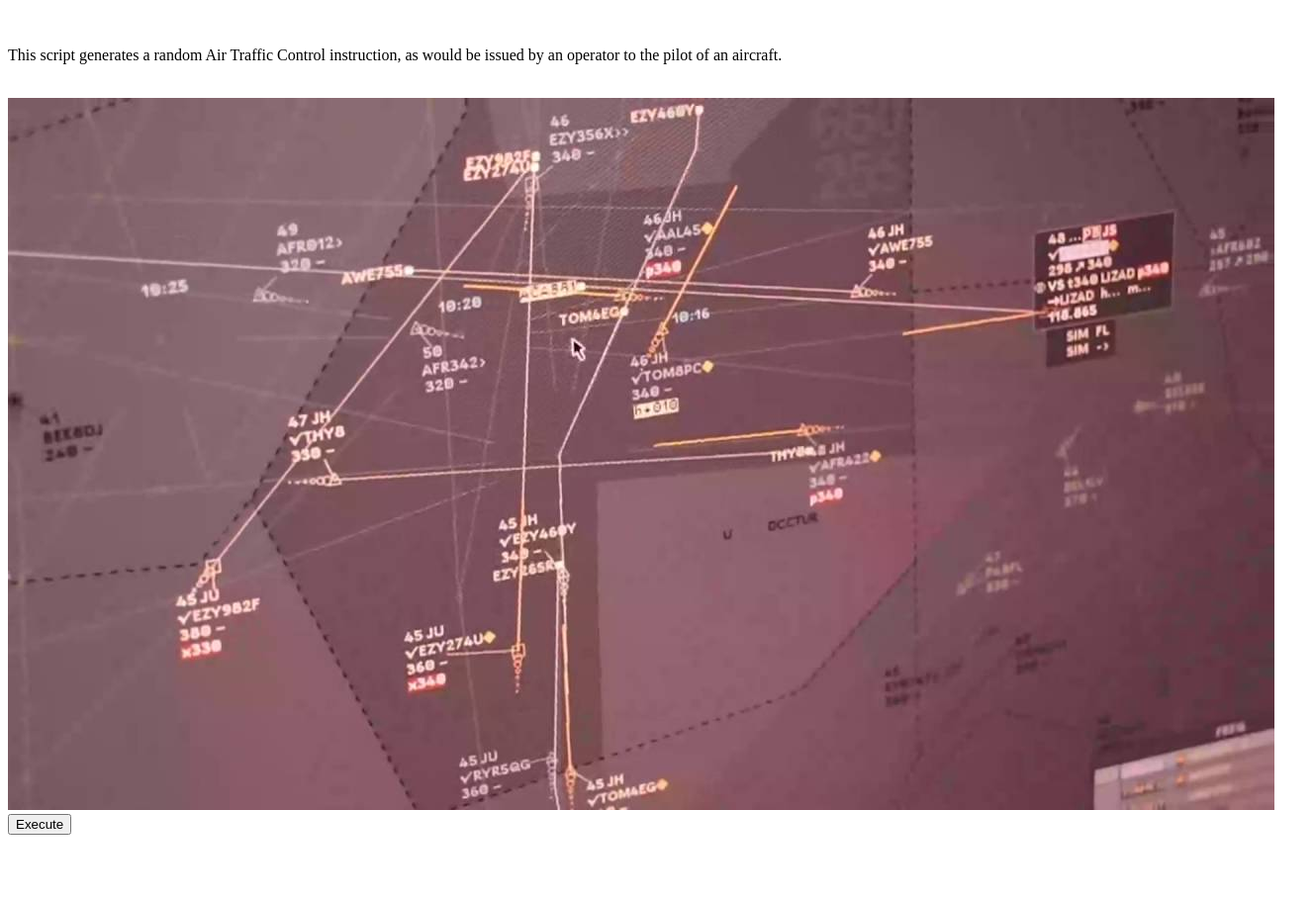
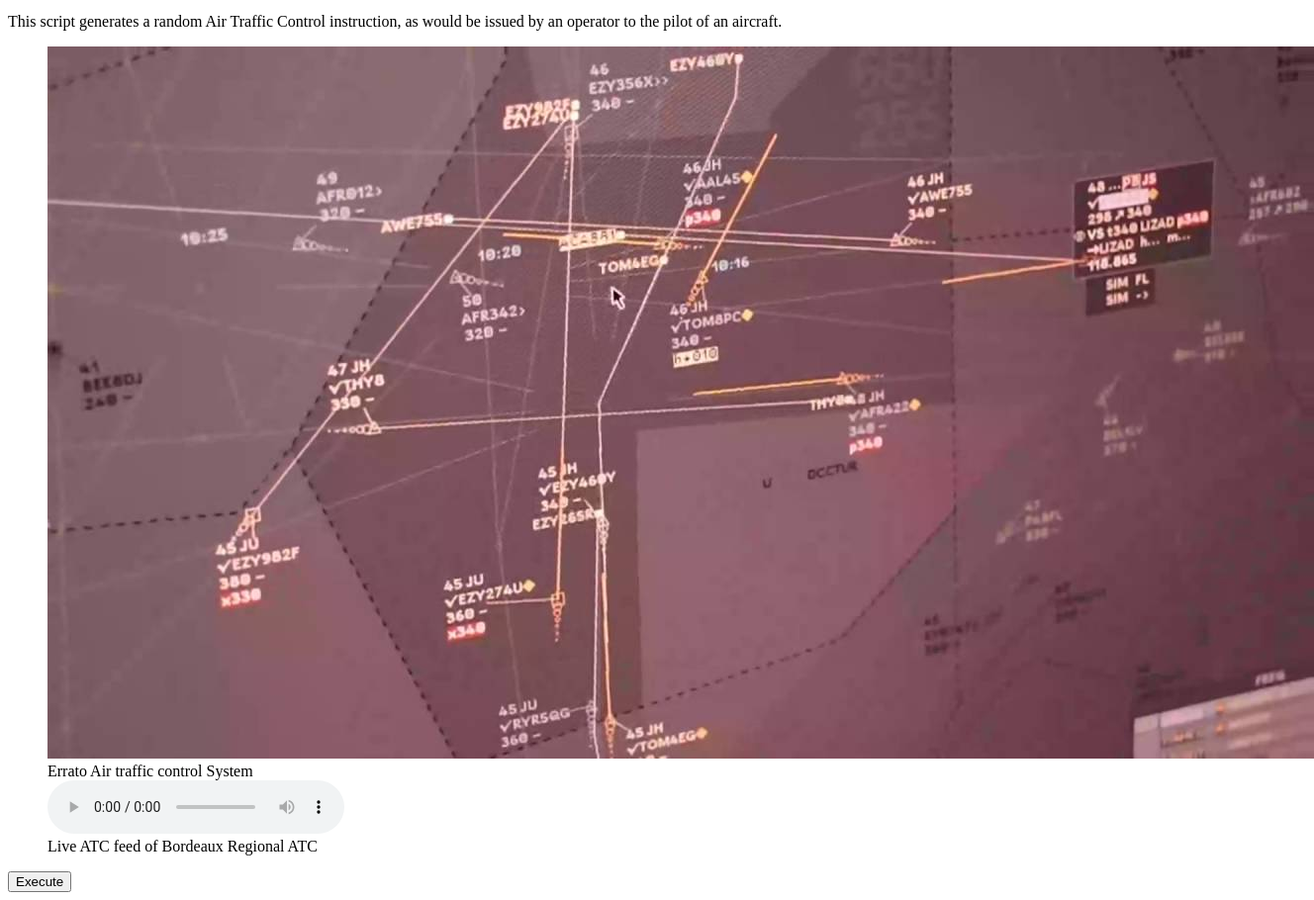
Before and after one commit to walz-jls/mixedmessages, a plain HTML site: page index.html in a window 1280 px wide. Shown: the part 101-1011 px from the top of the page at 99% size, 1328 px wide, since content can reach past the window. Before the commit the page ends 953 px from the top, so only its background shows below. Drawn offline with Linux system fonts and the light colour scheme.

Commit message:
Introduce Semantic HTML and audio feed

```diff
--- a/index.html
+++ b/index.html
@@ -3,13 +3,19 @@
   <head>
     <title>ATC message generator</title>
   <body>
-    <h1>ATC message generator</h1>
-    <p>This webpage was built as a fun HTML, GIT and javascript learning project.</p>
-    <br>
-    <p> This script generates a random Air Traffic Control instruction, as would be issued by an operator to the pilot of an aircraft.</p>
-    <br>
-    <img src="./content/maxresdefault.jpg" alt='Errato Air traffic control System'/>
-    <br>
-    <button onclick="./content/ATCgenerator.js">Execute</button>
+    <header>
+      <h1>ATC message generator</h1>
+    </header>
+    <main>
+      <p>This webpage was built as a fun HTML, GIT and javascript learning project.</p>
+      <p>This script generates a random Air Traffic Control instruction, as would be issued by an operator to the pilot of an aircraft.</p>
+      <figure>
+        <img src="./content/maxresdefault.jpg" alt='Errato Air traffic control System'/>
+        <figcaption>Errato Air traffic control System</figcaption>
+        <audio controls src='http://d.liveatc.net/lfbd_bordeaux'>Feed not supported</audio>
+        <figcaption>Live ATC feed of Bordeaux Regional ATC</figcaption>
+      </figure>
+      <button onclick="./content/ATCgenerator.js">Execute</button>
+    </main>
   </body>
 </html>
```
